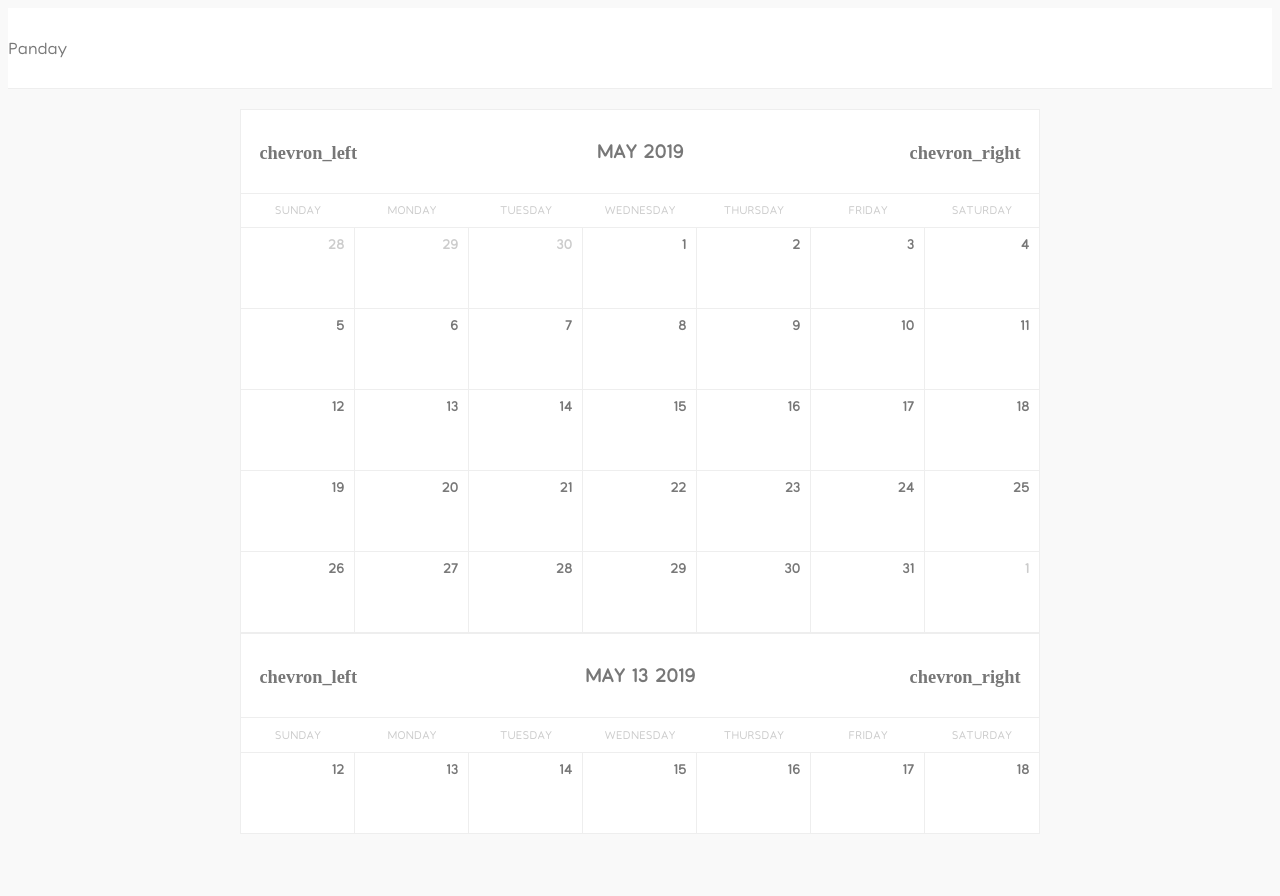
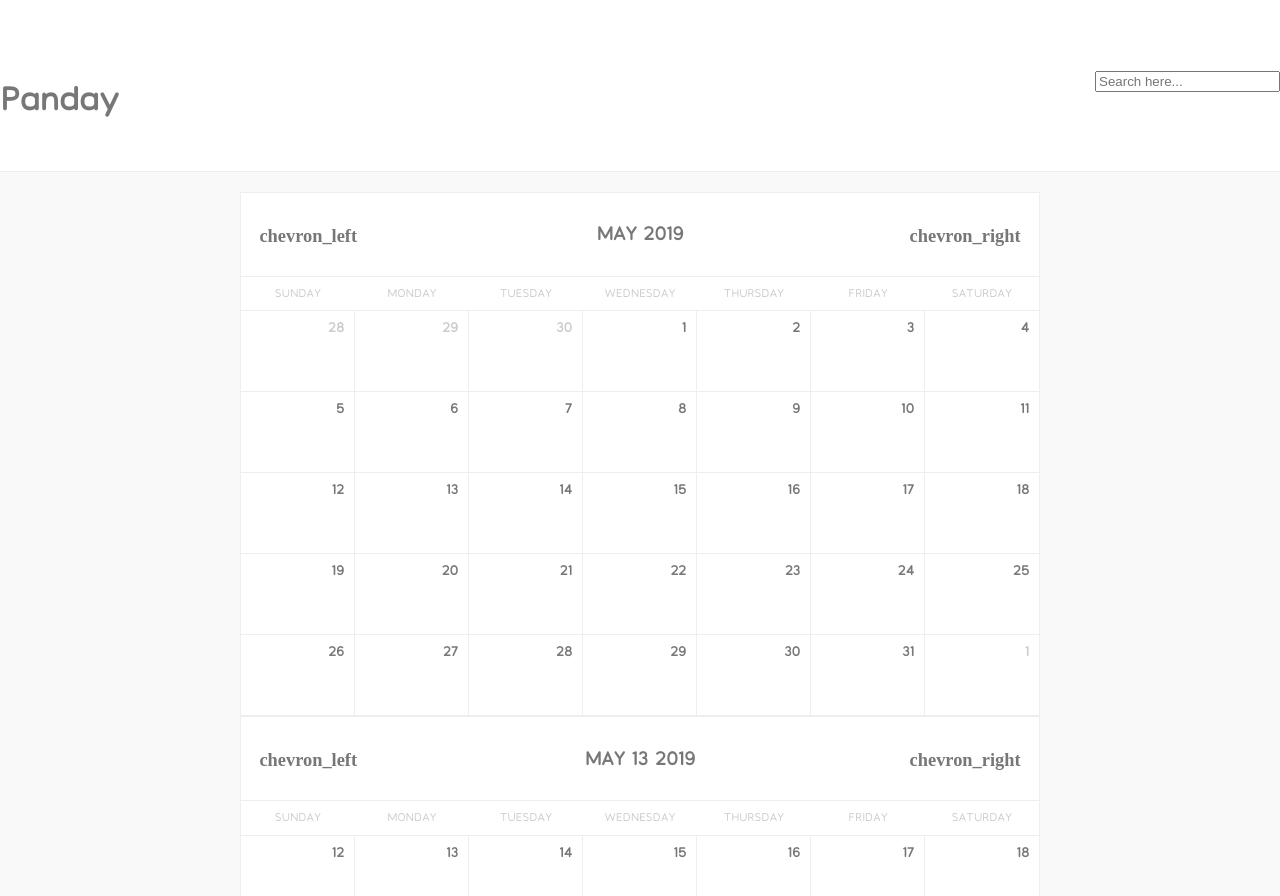
Before and after one commit to alex-lacroix/pandayproject, a React app: page / in a window 1280 px wide. Shown: the top 896 px of the page. Before the commit the page ends 842 px from the top, so only its background shows below. Built offline with nearby package versions, Linux system fonts and the light colour scheme; no server answers.

Commit message:
navbad component added and search bar works!

```diff
--- a/src/App.jsx
+++ b/src/App.jsx
@@ -1,5 +1,6 @@
 import React, { Component } from "react";
 import { connect } from "react-redux";
+import NavBar from "./NavBar.jsx";
 import CalendarMonth from "./CalendarMonth.jsx";
 import CalendarWeek from "./CalendarWeek.jsx";
 import "./calendar.css";
@@ -28,7 +29,7 @@ class UnconnectedApp extends Component {
         <header>
           <div id="logo">
             <span className="icon" />
-            <span>Panday</span>
+            <NavBar />
           </div>
         </header>
         <main>
--- /dev/null
+++ b/src/NavBar.jsx
@@ -0,0 +1,18 @@
+import React, { Component } from "react";
+import Search from "./Search.jsx";
+import "./main.css";
+
+class NavBar extends Component {
+  render = () => {
+    return (
+      <div className="navbar">
+        <h1>Panday</h1>
+        <ul>
+          <Search />
+        </ul>
+      </div>
+    );
+  };
+}
+
+export default NavBar;
--- a/src/Search.jsx
+++ b/src/Search.jsx
@@ -31,6 +31,7 @@ class UnconnectedSearch extends Component {
           type: "store-search-results",
           searchResults: body.searchResults
         });
+        console.log(body);
       });
   };
 
--- a/src/main.css
+++ b/src/main.css
@@ -1,4 +1,9 @@
 body {
-    background-color: #bbb;
-    margin: 0;
+  background-color: #bbb;
+  margin: 0;
 }
+
+.navbar {
+  display: flex;
+  justify-content: space-between;
+}
```
